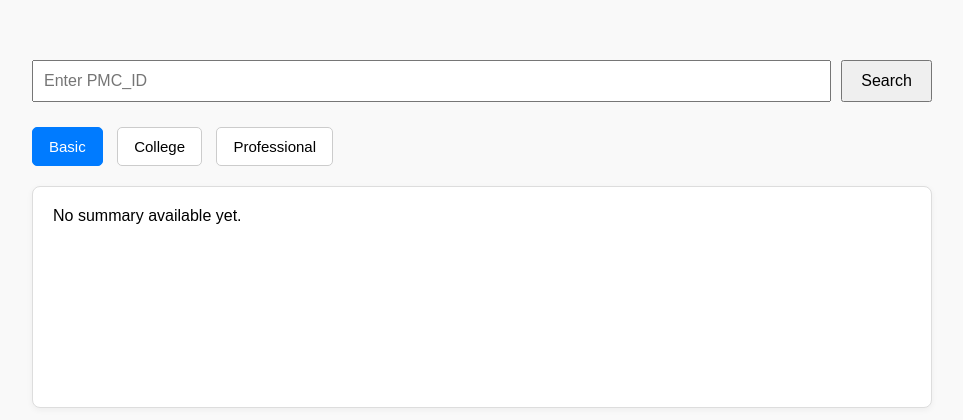
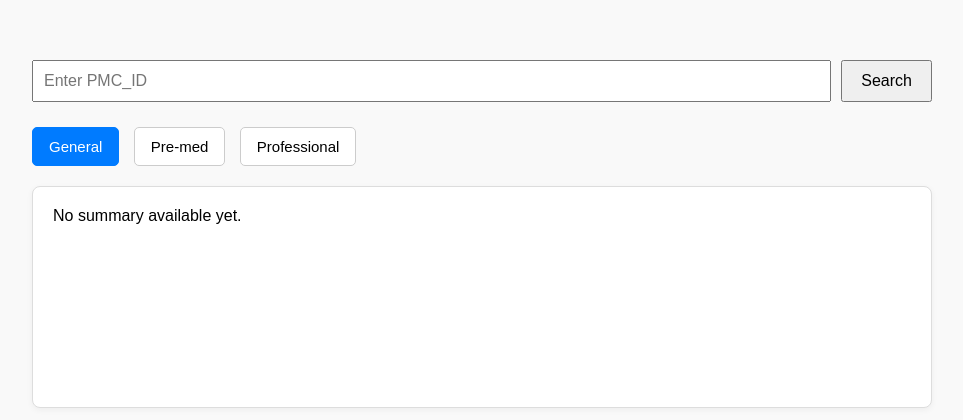
Before and after one commit to stefanmzeidler/CS-Final-Project, a Django app: template UI/summarizer_app/templates/summarizer_app/summarizer.html in a window 1280 px wide. Shown: the top 420 px of the page, without its empty margins (158-1121 px from the left). Run offline with Django 3.2, Linux system fonts and the light colour scheme; the template is opened without the code that fills it, so the values that code supplies are empty.

Commit message:
Changed button titles to better reflect summary reading level.

```diff
--- a/UI/summarizer_app/templates/summarizer_app/summarizer.html
+++ b/UI/summarizer_app/templates/summarizer_app/summarizer.html
@@ -80,8 +80,8 @@
     </div>
 
     <div class="button-group">
-        <button class="level-btn active" onclick="showSummary('basic', this)">Basic</button>
-        <button class="level-btn" onclick="showSummary('college', this)">College</button>
+        <button class="level-btn active" onclick="showSummary('basic', this)">General</button>
+        <button class="level-btn" onclick="showSummary('college', this)">Pre-med</button>
         <button class="level-btn" onclick="showSummary('professional', this)">Professional</button>
     </div>
 
```
